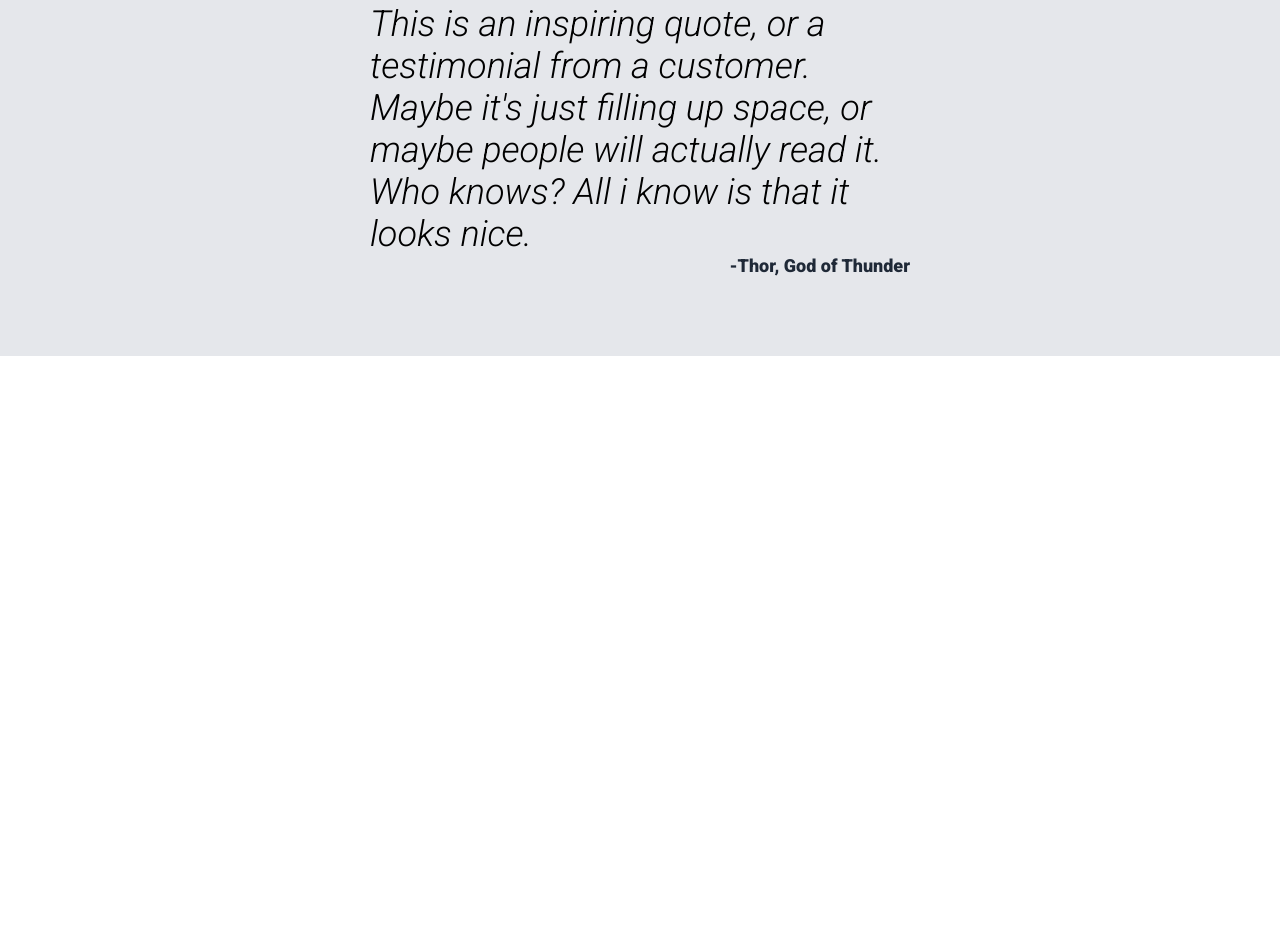
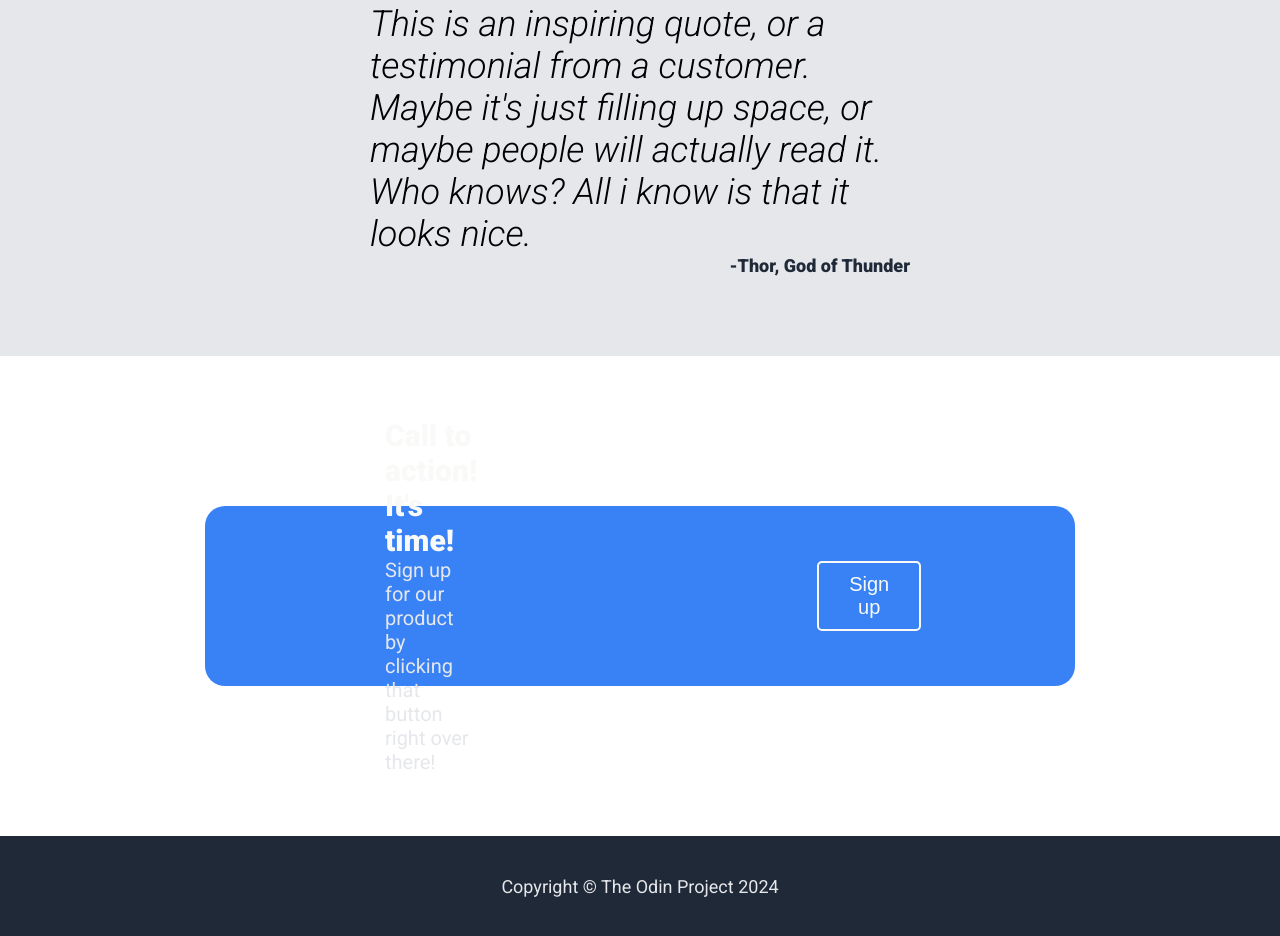
Before and after one commit to sebastian777777/landing-page, a plain HTML site: page index.html in a window 1280 px wide. Shown: the part 1133-2069 px from the top of the page. Before the commit the page ends 1489 px from the top, so only its background shows below. Drawn offline with Linux system fonts and the light colour scheme.

Commit message:
Add HTML and CSS section call to action and footer

```diff
--- a/index.html
+++ b/index.html
@@ -66,6 +66,16 @@
         <h4>This is an inspiring quote, or a testimonial from a customer. Maybe it's just filling up space, or maybe people will actually read it. Who knows? All i know is that it looks nice.</h4>
         <p>-Thor, God of Thunder</p>
       </div>
+      <div class="call-to-action">
+        <div class="call-text">
+          <h4>Call to action! It's time!</h4>
+          <p>Sign up for our product by clicking that button right over there!</p>
+        </div>
+        <button class="action">Sign up</button>
+      </div>
     </main>
+    <footer>
+      <p>Copyright &copy The Odin Project 2024</p>
+    </footer>
   </body>
 </html>
--- a/style.css
+++ b/style.css
@@ -139,3 +139,43 @@ h3 {
   text-align: end;
   font-weight: 900;
 }
+
+.call-to-action {
+  margin: 150px 205px;
+  width: 1400;
+  height: 180px;
+  border-radius: 20px;
+  background-color: #3882f6;
+  display: flex;
+  justify-content: space-between;
+  align-items: center;
+}
+
+.call-text {
+  margin: 0 180px;
+}
+
+.call-text h4 {
+  color: #f9faf8;
+  font-size: 30px;
+}
+
+.call-text p {
+  font-size: 20px;
+}
+
+.action {
+  margin: 0 160px;
+  padding: 10px 30px;
+  border: 2px solid #f9faf8;
+  font-size: 20px;
+}
+
+footer {
+  width: 100%;
+  height: 100px;
+  background-color: #1f2937;
+  display: flex;
+  justify-content: center;
+  align-items: center;
+}
```
